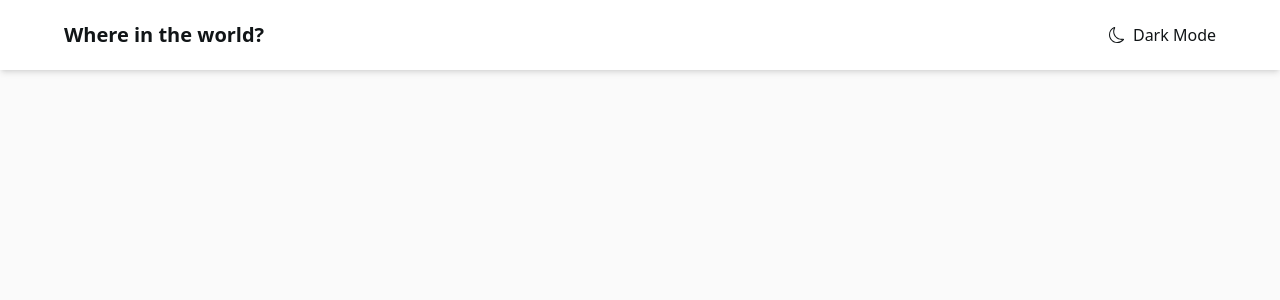
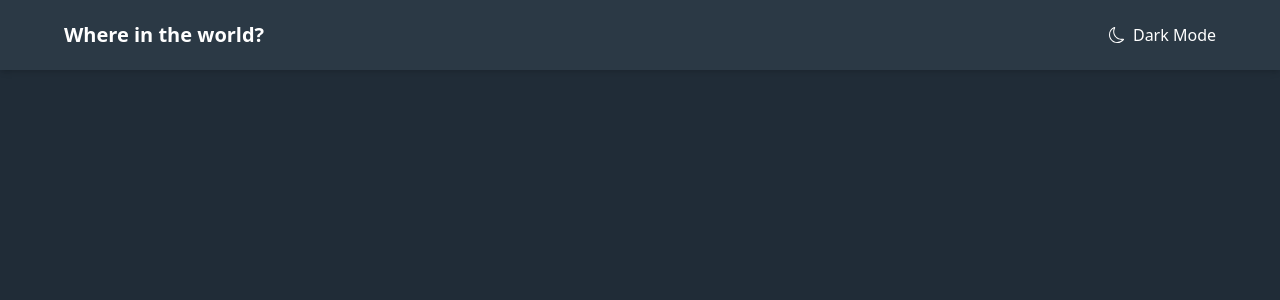
Before and after one commit to Sheriff-Oladimeji/world-countries, a Next.js app: page / in a window 1280 px wide. Shown: the top 300 px of the page. Built offline with nearby package versions, Linux system fonts and the light colour scheme; no server answers.

Commit message:
fix change theme config

```diff
--- a/src/app/layout.tsx
+++ b/src/app/layout.tsx
@@ -18,7 +18,7 @@ export default function RootLayout({
   return (
     <QueryProvider>
       <html lang="en">
-        <body className="flex flex-col min-h-[100vh] justify-between bg-LightBg dark:bg-DarkBg">
+        <body className="flex flex-col min-h-[100vh] justify-between dark:bg-LightBg bg-DarkBg">
           <Navbar />
           {children}
         </body>
--- a/src/components/Countries.tsx
+++ b/src/components/Countries.tsx
@@ -31,7 +31,7 @@ const Countries = () => {
           </div>
           <div
             className="
-          flex flex-col gap-4  mx-auto py-4 bg-DarkText dark:bg-DarkElem dark:text-DarkText px-6 text-LightText "
+          flex flex-col gap-4  mx-auto py-4 dark:bg-DarkText bg-DarkElem text-DarkText px-6 dark:text-LightText "
           >
             <h4 className="font-extrabold text-xl">{country.name.common}</h4>
             <p>
@@ -46,7 +46,7 @@ const Countries = () => {
               <span className="font-bold">Capital: </span>
               {country.capital}
             </p>
-            <p>{country.cca2}</p>
+
           </div>
         </Link>
       ))}
--- a/src/components/Navbar.tsx
+++ b/src/components/Navbar.tsx
@@ -19,9 +19,11 @@ const Navbar = () => {
        setDarkMode((prevMode) => !prevMode);
      };
   return (
-    <nav className="w-full text-LightText dark:text-DarkText h-[70px] shadow-md bg-white dark:bg-DarkElem">
+    <nav className="w-full dark:text-LightText text-DarkText h-[70px] shadow-md dark:bg-white bg-DarkElem">
       <div className="flex justify-between items-center w-[90%] mx-auto h-full ">
-        <h4 className="font-extrabold  text-lg md:text-xl ">Where in the world?</h4>
+        <h4 className="font-extrabold  text-lg md:text-xl ">
+          Where in the world?
+        </h4>
 
         <button onClick={toggleDarkMode} className="flex items-center gap-2">
           {darkMode ? <BsMoonFill /> : <BsMoon />}
```
